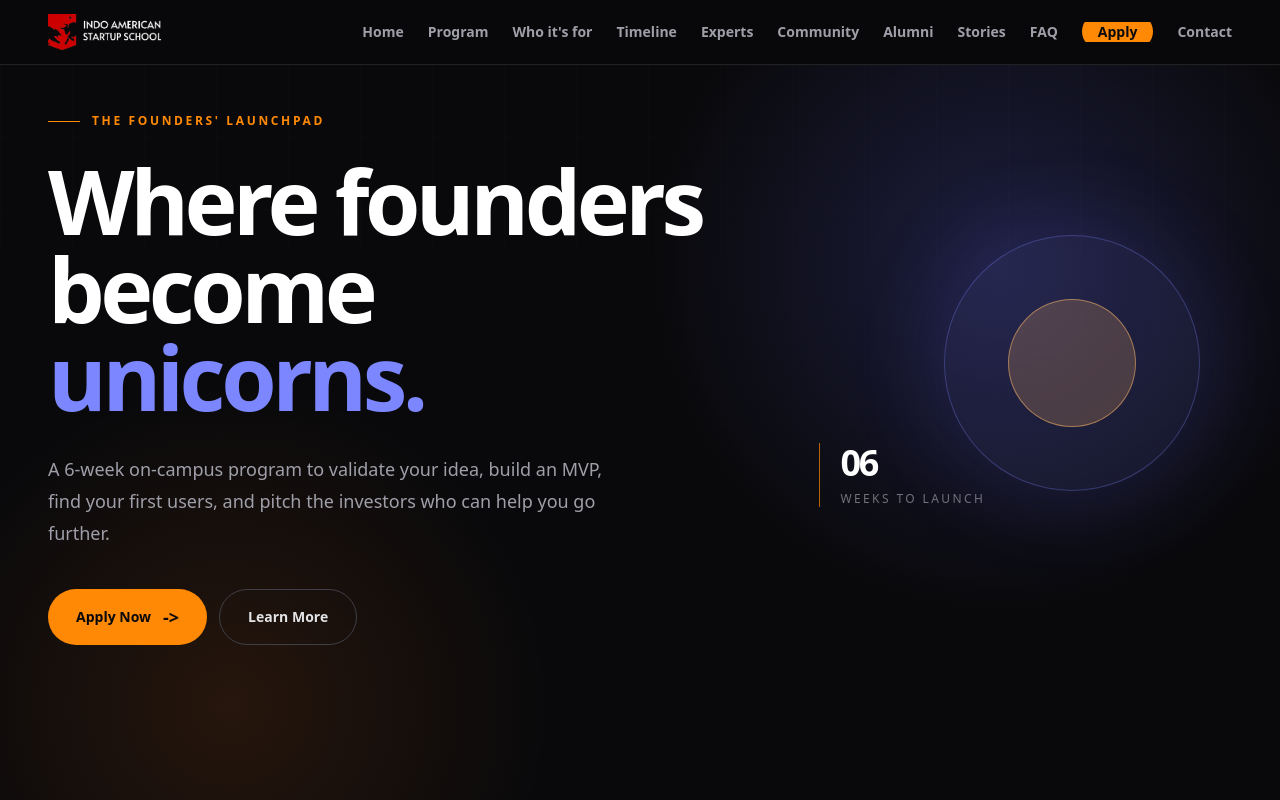
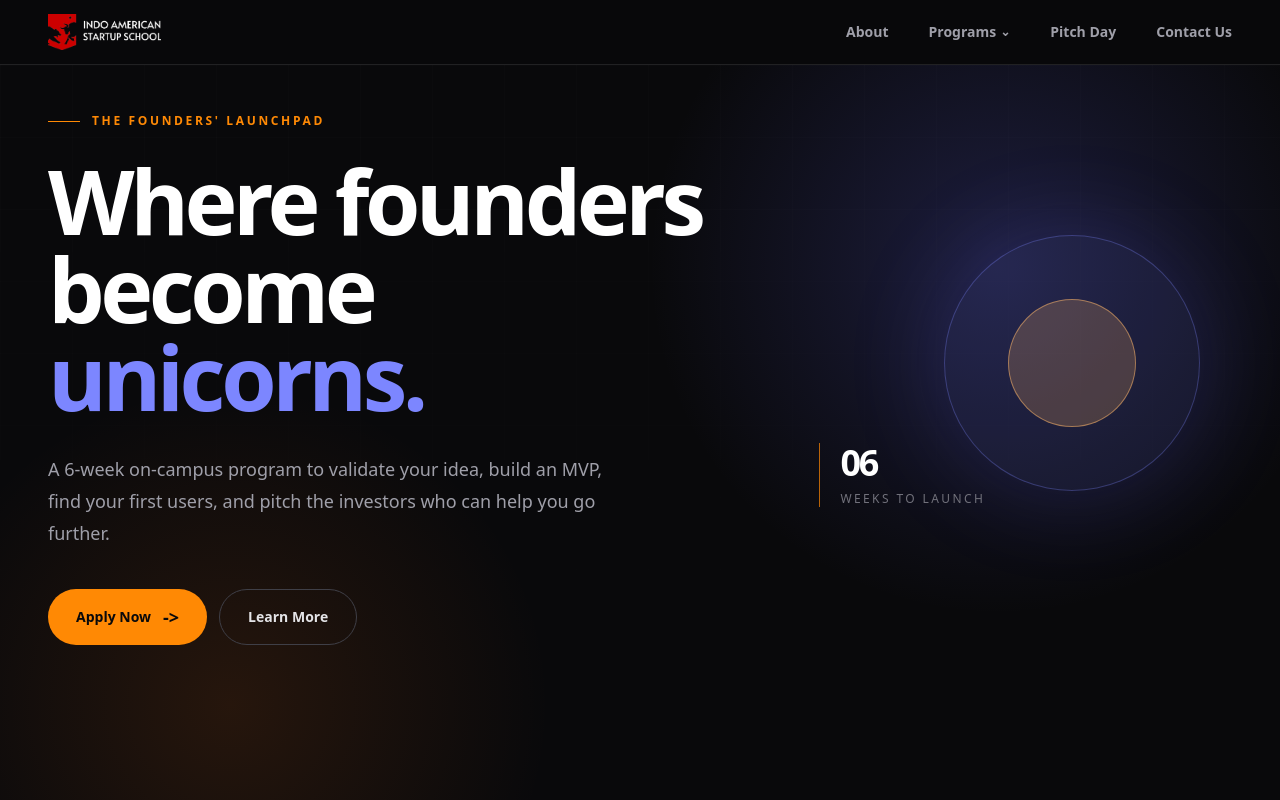
Before and after one commit to pranathi1290/IASS, a React (Vite) app: page / in a window 1280 px wide. Shown: the top 800 px of the page. Built offline with nearby package versions, Linux system fonts and the light colour scheme.

Commit message:
Add separate admin entry and synced public content

```diff
--- /dev/null
+++ b/admin.html
@@ -0,0 +1,12 @@
+<!doctype html>
+<html lang="en">
+  <head>
+    <meta charset="UTF-8" />
+    <meta name="viewport" content="width=device-width, initial-scale=1.0" />
+    <title>IASS Admin Portal</title>
+  </head>
+  <body>
+    <div id="admin-root"></div>
+    <script type="module" src="/src/admin-main.jsx"></script>
+  </body>
+</html>
--- a/src/App.jsx
+++ b/src/App.jsx
@@ -2,7 +2,6 @@ import FAQ from './components/FAQ'
 import Footer from './components/Footer'
 import Hero from './components/Hero'
 import ApplyForm from './components/ApplyForm'
-import AdminPortal from './components/AdminPortal'
 import IndustryExperts from './components/IndustryExperts'
 import ProgramOverview from './components/ProgramOverview'
 import ReferenceSections from './components/ReferenceSections'
@@ -11,8 +10,6 @@ import Testimonials from './components/Testimonials'
 import WhoShouldApply from './components/WhoShouldApply'
 
 function App() {
-  if (window.location.pathname === '/admin') return <AdminPortal />
-
   return (
     <div>
       <nav className="sticky top-0 z-50 border-b border-zinc-800/80 bg-zinc-950/90 px-6 text-white backdrop-blur-md sm:px-10 lg:px-12">
@@ -20,18 +17,11 @@ function App() {
           <a href="#home" className="flex shrink-0 items-center gap-3 text-sm font-bold tracking-[0.18em] text-white">
             <img src="/iass-logo-white.png" alt="Indo American Startup School" className="h-9 w-auto max-w-[148px] object-contain" />
           </a>
-          <ul className="flex min-w-0 items-center gap-4 overflow-x-auto text-xs font-semibold text-zinc-400 [scrollbar-width:none] sm:gap-6 sm:text-sm [&::-webkit-scrollbar]:hidden">
-            <li><a href="#home" className="whitespace-nowrap transition-colors hover:text-white focus-visible:outline-2 focus-visible:outline-offset-4 focus-visible:outline-indigo-400">Home</a></li>
-            <li><a href="#program" className="whitespace-nowrap transition-colors hover:text-white focus-visible:outline-2 focus-visible:outline-offset-4 focus-visible:outline-indigo-400">Program</a></li>
-            <li><a href="#who-should-apply" className="whitespace-nowrap transition-colors hover:text-white focus-visible:outline-2 focus-visible:outline-offset-4 focus-visible:outline-indigo-400">Who it&apos;s for</a></li>
-            <li><a href="#timeline" className="whitespace-nowrap transition-colors hover:text-white focus-visible:outline-2 focus-visible:outline-offset-4 focus-visible:outline-indigo-400">Timeline</a></li>
-            <li><a href="#experts" className="whitespace-nowrap transition-colors hover:text-white focus-visible:outline-2 focus-visible:outline-offset-4 focus-visible:outline-indigo-400">Experts</a></li>
-            <li><a href="#community" className="whitespace-nowrap transition-colors hover:text-white focus-visible:outline-2 focus-visible:outline-offset-4 focus-visible:outline-indigo-400">Community</a></li>
-            <li><a href="#alumni" className="whitespace-nowrap transition-colors hover:text-white focus-visible:outline-2 focus-visible:outline-offset-4 focus-visible:outline-indigo-400">Alumni</a></li>
-            <li><a href="#testimonials" className="whitespace-nowrap transition-colors hover:text-white focus-visible:outline-2 focus-visible:outline-offset-4 focus-visible:outline-indigo-400">Stories</a></li>
-            <li><a href="#faq" className="whitespace-nowrap transition-colors hover:text-white focus-visible:outline-2 focus-visible:outline-offset-4 focus-visible:outline-indigo-400">FAQ</a></li>
-            <li><a href="#apply" className="whitespace-nowrap rounded-full bg-orange-400 px-4 py-2 font-bold text-zinc-950 transition hover:bg-orange-300 focus-visible:outline-2 focus-visible:outline-offset-4 focus-visible:outline-orange-400">Apply</a></li>
-            <li><a href="#footer" className="whitespace-nowrap transition-colors hover:text-white focus-visible:outline-2 focus-visible:outline-offset-4 focus-visible:outline-indigo-400">Contact</a></li>
+          <ul className="flex min-w-0 items-center gap-6 overflow-x-auto text-sm font-semibold text-zinc-400 [scrollbar-width:none] sm:gap-10 [&::-webkit-scrollbar]:hidden">
+            <li><a href="#who-should-apply" className="whitespace-nowrap transition-colors hover:text-white focus-visible:outline-2 focus-visible:outline-offset-4 focus-visible:outline-indigo-400">About</a></li>
+            <li><a href="#program" className="flex items-center gap-1 whitespace-nowrap transition-colors hover:text-white focus-visible:outline-2 focus-visible:outline-offset-4 focus-visible:outline-indigo-400">Programs <span aria-hidden="true" className="text-xs">⌄</span></a></li>
+            <li><a href="#testimonials" className="whitespace-nowrap transition-colors hover:text-white focus-visible:outline-2 focus-visible:outline-offset-4 focus-visible:outline-indigo-400">Pitch Day</a></li>
+            <li><a href="#footer" className="whitespace-nowrap transition-colors hover:text-white focus-visible:outline-2 focus-visible:outline-offset-4 focus-visible:outline-indigo-400">Contact Us</a></li>
           </ul>
         </div>
       </nav>
--- /dev/null
+++ b/src/admin-main.jsx
@@ -0,0 +1,10 @@
+import { StrictMode } from 'react'
+import { createRoot } from 'react-dom/client'
+import AdminPortal from './components/AdminPortal'
+import './index.css'
+
+createRoot(document.getElementById('admin-root')).render(
+  <StrictMode>
+    <AdminPortal />
+  </StrictMode>,
+)
--- a/src/components/IndustryExperts.jsx
+++ b/src/components/IndustryExperts.jsx
@@ -1,3 +1,5 @@
+import { useState } from 'react'
+
 const experts = [
   {
     name: 'Ayush Gupta',
@@ -33,10 +35,19 @@ const experts = [
   },
 ]
 
+function getSavedExperts() {
+  try {
+    const savedExperts = JSON.parse(localStorage.getItem('ascend-admin-experts'))
+    return Array.isArray(savedExperts) && savedExperts.length > 0 ? savedExperts : experts
+  } catch {
+    return experts
+  }
+}
+
 function ExpertCard({ expert }) {
   return (
     <article className="group relative h-80 min-w-[250px] overflow-hidden rounded-3xl border border-zinc-200 bg-zinc-800 sm:min-w-[280px] md:min-w-0">
-      <div aria-hidden="true" className="absolute inset-0 bg-zinc-300" />
+      {expert.image ? <img src={expert.image} alt={`${expert.name}, ${expert.role}`} className="absolute inset-0 size-full object-cover transition duration-700 group-hover:scale-105" /> : <div aria-hidden="true" className="absolute inset-0 bg-zinc-300" />}
       <div aria-hidden="true" className="absolute inset-0 bg-gradient-to-t from-zinc-950 via-zinc-950/20 to-transparent" />
       <div className="absolute inset-x-0 bottom-0 p-5">
         <h3 className="text-xl font-bold tracking-[-0.02em] text-white">{expert.name}</h3>
@@ -47,6 +58,8 @@ function ExpertCard({ expert }) {
 }
 
 function IndustryExperts() {
+  const [savedExperts] = useState(getSavedExperts)
+
   return (
     <section id="experts" className="overflow-hidden bg-zinc-100 px-6 py-20 text-zinc-950 sm:px-10 sm:py-28 lg:px-12">
       <div className="mx-auto max-w-7xl">
@@ -57,7 +70,7 @@ function IndustryExperts() {
         </div>
 
         <div className="mt-14 flex gap-5 overflow-x-auto pb-4 [scrollbar-width:none] [&::-webkit-scrollbar]:hidden sm:grid sm:grid-cols-2 lg:grid-cols-4">
-          {experts.map((expert) => <ExpertCard key={expert.name} expert={expert} />)}
+          {savedExperts.map((expert) => <ExpertCard key={expert.id || expert.name} expert={expert} />)}
         </div>
       </div>
     </section>
--- a/src/components/Testimonials.jsx
+++ b/src/components/Testimonials.jsx
@@ -25,15 +25,25 @@ const testimonials = [
   },
 ]
 
+function getSavedTestimonials() {
+  try {
+    const savedTestimonials = JSON.parse(localStorage.getItem('ascend-admin-testimonials'))
+    return Array.isArray(savedTestimonials) && savedTestimonials.length > 0 ? savedTestimonials : testimonials
+  } catch {
+    return testimonials
+  }
+}
+
 function Testimonials() {
   const [activeIndex, setActiveIndex] = useState(0)
+  const [savedTestimonials] = useState(getSavedTestimonials)
 
   function showPrevious() {
-    setActiveIndex((current) => (current - 1 + testimonials.length) % testimonials.length)
+    setActiveIndex((current) => (current - 1 + savedTestimonials.length) % savedTestimonials.length)
   }
 
   function showNext() {
-    setActiveIndex((current) => (current + 1) % testimonials.length)
+    setActiveIndex((current) => (current + 1) % savedTestimonials.length)
   }
 
   return (
@@ -56,10 +66,10 @@ function Testimonials() {
 
         <div className="overflow-hidden rounded-3xl border border-zinc-800 bg-zinc-900/80 shadow-2xl shadow-black/20" aria-live="polite">
           <div className="flex transition-transform duration-500 ease-out" style={{ transform: `translateX(-${activeIndex * 100}%)` }}>
-            {testimonials.map(({ name, startup, quote, initials, photoColor }) => (
+            {savedTestimonials.map(({ name, startup, quote, initials, photoColor, image }) => (
               <article key={name} className="grid min-w-full gap-8 p-7 sm:p-10 lg:grid-cols-[180px_1fr] lg:items-center lg:gap-14 lg:p-14">
-                <div className={`flex aspect-[4/5] w-32 items-end justify-center overflow-hidden rounded-3xl bg-gradient-to-br ${photoColor} text-3xl font-black tracking-[-0.06em] text-zinc-950/80 shadow-lg shadow-black/20 sm:w-40`} aria-label={`Photo placeholder for ${name}`} role="img">
-                  {initials}
+                <div className={`flex aspect-[4/5] w-32 items-end justify-center overflow-hidden rounded-3xl bg-gradient-to-br ${photoColor || 'from-indigo-300 to-indigo-600'} text-3xl font-black tracking-[-0.06em] text-zinc-950/80 shadow-lg shadow-black/20 sm:w-40`} aria-label={`Photo placeholder for ${name}`} role="img">
+                  {image ? <img src={image} alt={name} className="size-full object-cover" /> : initials || name.slice(0, 2).toUpperCase()}
                 </div>
                 <div className="max-w-3xl">
                   <div className="mb-6 flex items-center justify-between gap-4">
@@ -79,7 +89,7 @@ function Testimonials() {
         </div>
 
         <div className="mt-6 flex justify-center gap-2" role="tablist" aria-label="Choose a testimonial">
-          {testimonials.map(({ name }, index) => (
+          {savedTestimonials.map(({ name }, index) => (
             <button
               key={name}
               type="button"
--- a/vite.config.js
+++ b/vite.config.js
@@ -1,8 +1,17 @@
 import react from '@vitejs/plugin-react'
 import tailwindcss from '@tailwindcss/vite'
 import { defineConfig } from 'vite'
+import { resolve } from 'node:path'
 
 // https://vite.dev/config/
 export default defineConfig({
   plugins: [react(), tailwindcss()],
+  build: {
+    rollupOptions: {
+      input: {
+        main: resolve(import.meta.dirname, 'index.html'),
+        admin: resolve(import.meta.dirname, 'admin.html'),
+      },
+    },
+  },
 })
```
